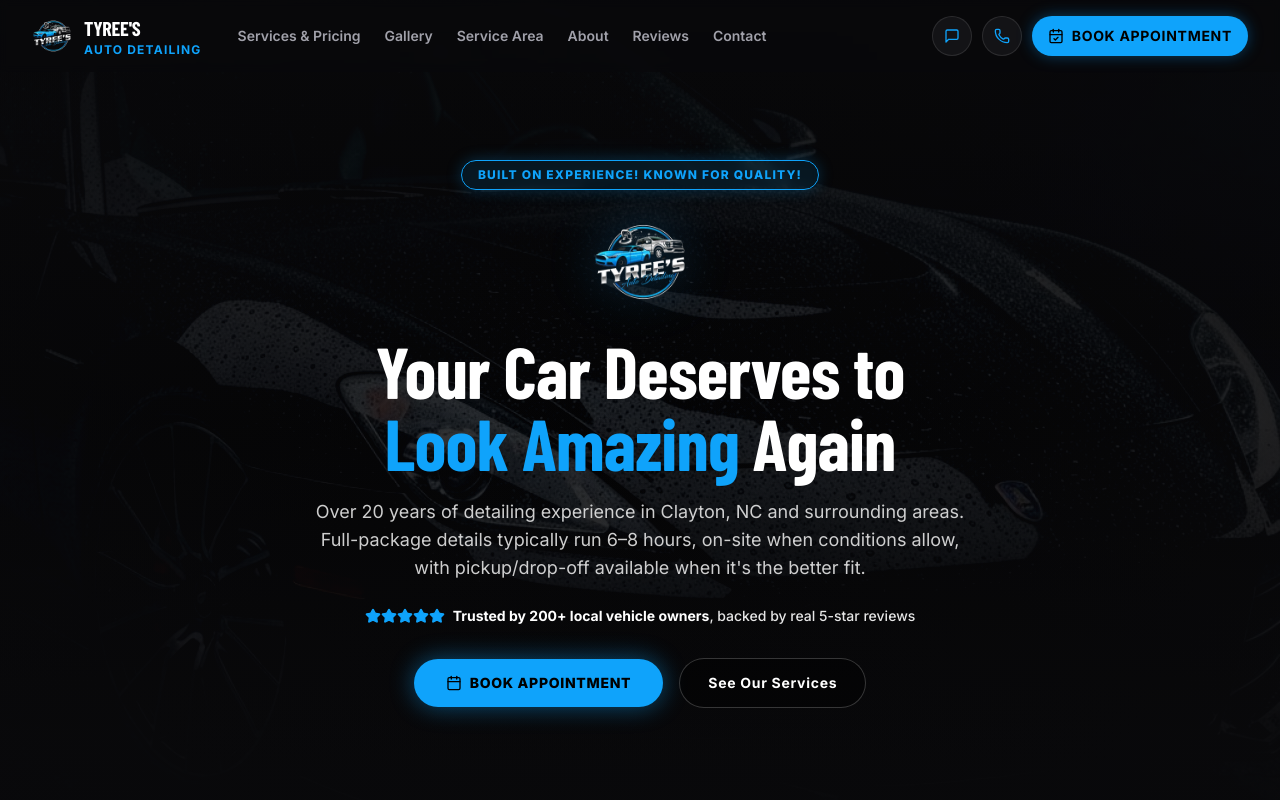
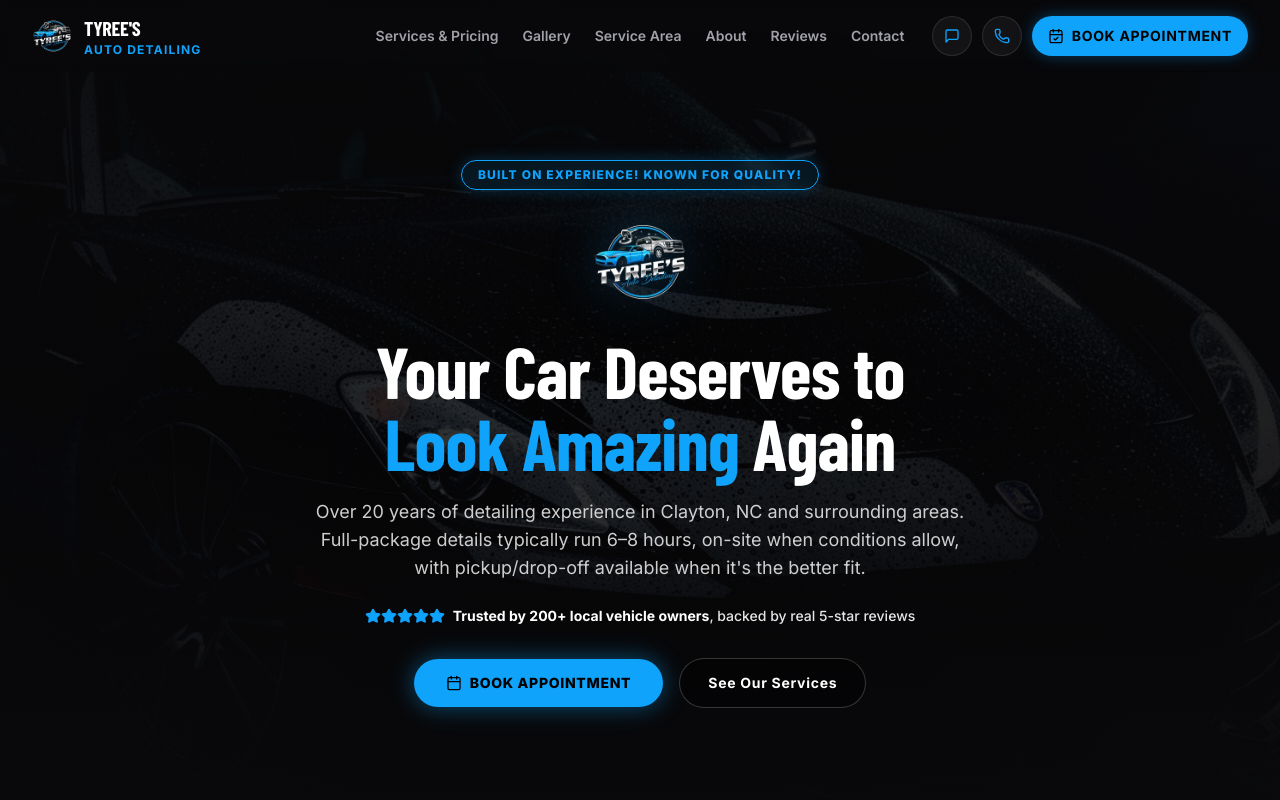
Before and after one commit to dbarbour86/tyrees, a Next.js app: page / in a window 1280 px wide. Shown: the top 800 px of the page. Built offline with nearby package versions, Linux system fonts and the light colour scheme; a web font is replaced by a local one.

Commit message:
style(header): re-center navigation with tightened spacing for clean alignment

```diff
--- a/components/Header.tsx
+++ b/components/Header.tsx
@@ -30,13 +30,12 @@
             : "bg-[#09090b]/75 backdrop-blur-sm border-b border-transparent"
         }`}
       >
-        <div className="container h-full flex items-center justify-between gap-4">
-          {/* Left Cluster: Logo Brand + Desktop Navigation */}
-          <div className="flex items-center gap-7 xl:gap-9">
+        <div className="container h-full flex items-center justify-between gap-4 relative">
+          {/* Logo Brand */}
           <Link
             href="/"
             aria-label="Tyree's Auto Detailing Home"
-              className="flex items-center gap-3 text-foreground no-underline focus-visible:outline-none focus-visible:ring-2 focus-visible:ring-primary rounded-lg shrink-0"
+            className="flex items-center gap-3 text-foreground no-underline focus-visible:outline-none focus-visible:ring-2 focus-visible:ring-primary rounded-lg shrink-0 z-10"
           >
             <div className="relative w-9 h-9 md:w-10 md:h-10 shrink-0">
               <Image
@@ -58,8 +57,11 @@
             </div>
           </Link>
 
-            {/* Desktop Navigation - Tightened & Moved Left */}
-            <nav className="hidden lg:flex items-center gap-5 xl:gap-6" aria-label="Main Navigation">
+          {/* Desktop Navigation - Centered & Tightened */}
+          <nav
+            className="hidden lg:flex items-center gap-5 xl:gap-6 absolute left-1/2 -translate-x-1/2"
+            aria-label="Main Navigation"
+          >
             <Link
               href="/services"
               className="text-xs xl:text-sm font-semibold text-muted-foreground hover:text-foreground transition-colors whitespace-nowrap"
@@ -97,10 +99,9 @@
               Contact
             </Link>
           </nav>
-          </div>
 
           {/* Right Action Buttons */}
-          <div className="flex items-center gap-2 md:gap-2.5 shrink-0">
+          <div className="flex items-center gap-2 md:gap-2.5 shrink-0 z-10">
             {/* Quick SMS Link */}
             <a
               href="sms:9193203010"
```
Lines whose indentation alone changed are shown as unchanged.
